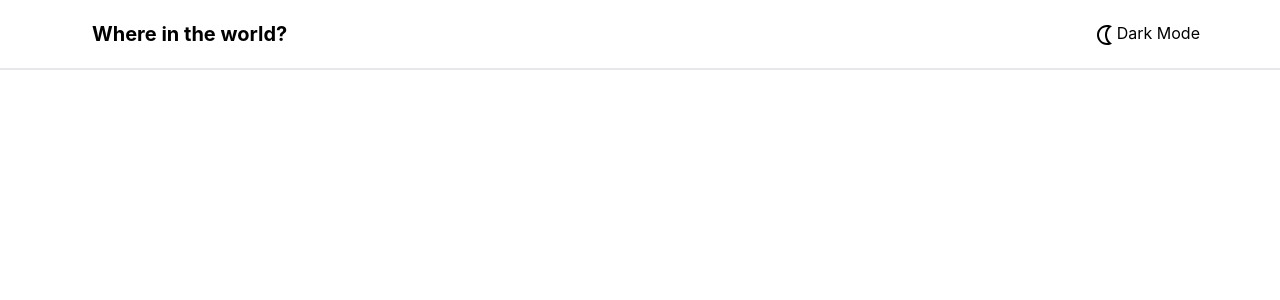
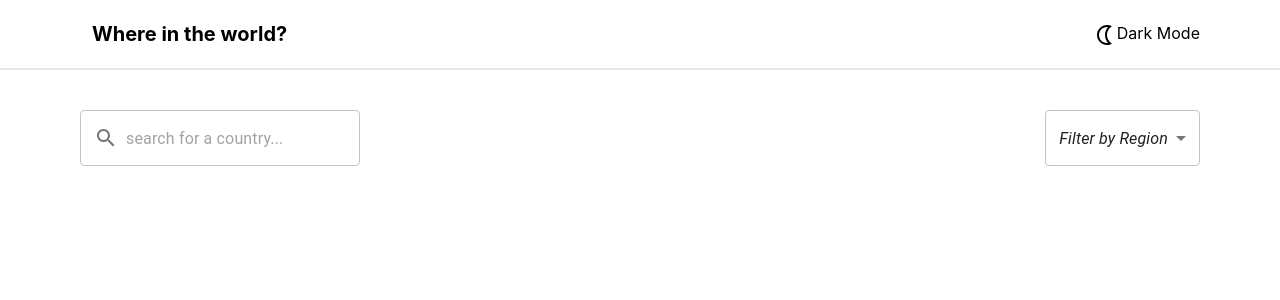
Before and after one commit to SharonAdm/countries-api-preview, a React (Create React App) app: page / in a window 1280 px wide. Shown: the top 300 px of the page. Built offline with nearby package versions, Linux system fonts and the light colour scheme.

Commit message:
Added search bar and filter dropdown.

```diff
--- a/src/App.js
+++ b/src/App.js
@@ -1,7 +1,17 @@
 import React from "react";
+import { FormControl, InputAdornment, MenuItem, Select, TextField } from "@mui/material";
 import NightlightOutlinedIcon from "@mui/icons-material/NightlightOutlined";
+import SearchIcon from "@mui/icons-material/Search";
 
 function App() {
+  const [selectedRegion, setSelectedRegion] = React.useState("");
+
+  const regions = ["Africa", "America", "Asia", "Europe", "Oceania"];
+
+  const handleChange = (event) => {
+    setSelectedRegion(event.target.value);
+  };
+
   return (
     <div>
       <header className="py-2 px-20 border-b-2 flex justify-between">
@@ -11,6 +21,38 @@ function App() {
           Dark Mode
         </button>
       </header>
+
+      <div className="flex justify-between">
+        <div className="my-10 mx-20">
+          <TextField
+            fullWidth
+            placeholder="search for a country..."
+            id="country-input"
+            variant="outlined"
+            InputProps={{
+              startAdornment: (
+                <InputAdornment position="start">
+                  <SearchIcon />
+                </InputAdornment>
+              ),
+            }}
+          />
+        </div>
+        <div className="my-10 mx-20">
+          <FormControl fullWidth>
+            <Select value={selectedRegion} onChange={handleChange} displayEmpty inputProps={{ "aria-label": "Without label" }}>
+              <MenuItem disabled value="">
+                <em>Filter by Region </em>
+              </MenuItem>
+              {regions.map((region) => (
+                <MenuItem key={region} value={region}>
+                  {region}
+                </MenuItem>
+              ))}
+            </Select>
+          </FormControl>
+        </div>
+      </div>
     </div>
   );
 }
```
